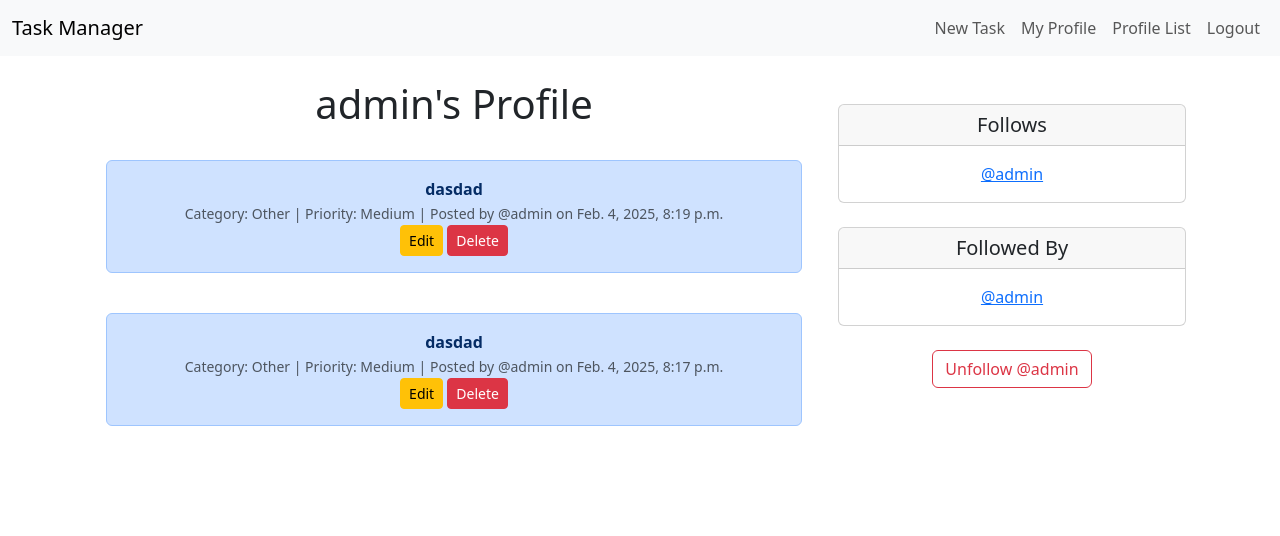
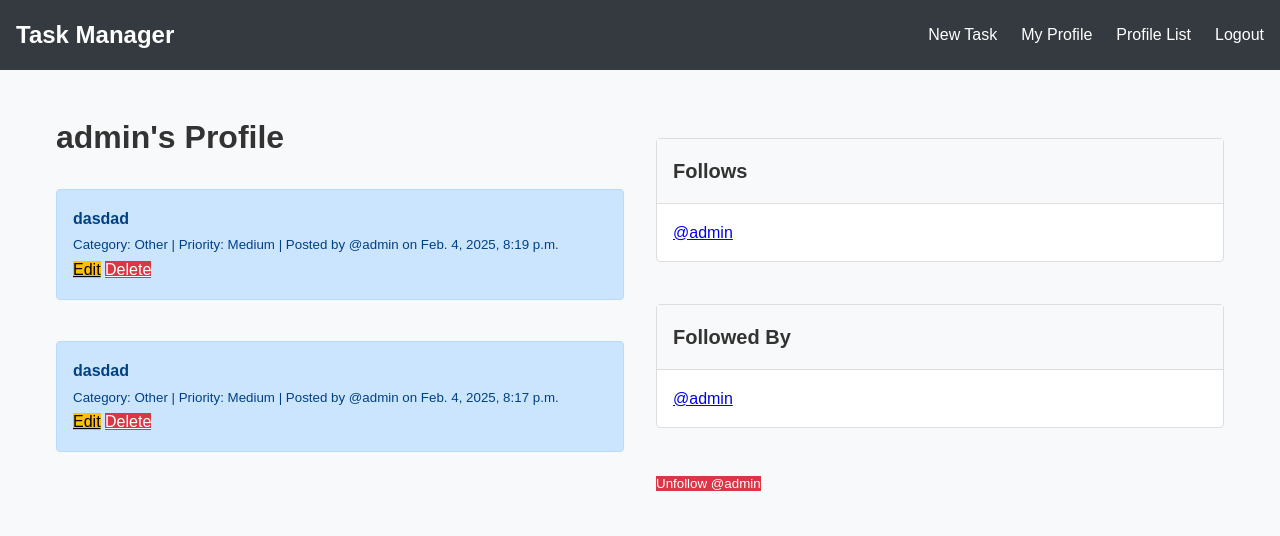
Before and after one commit to eminah734/TaskManager, a Django app: page /profile/1 in a window 1280 px wide. Shown: the top 536 px of the page. Run offline with Django 5.2, Linux system fonts and the light colour scheme; a user stored in the database is signed in; data comes from the database, SQL or seed files in the repository; both versions use the stored data as it was after the commit.

Commit message:
dodanie nowych stylow jeszcze do naprawy

```diff
--- a/TaskManager/TaskManager/settings.py
+++ b/TaskManager/TaskManager/settings.py
@@ -9,7 +9,7 @@ https://docs.djangoproject.com/en/5.1/topics/settings/
 For the full list of settings and their values, see
 https://docs.djangoproject.com/en/5.1/ref/settings/
 """
-
+import os
 from pathlib import Path
 
 # Build paths inside the project like this: BASE_DIR / 'subdir'.
@@ -117,6 +117,7 @@ USE_TZ = True
 # https://docs.djangoproject.com/en/5.1/howto/static-files/
 
 STATIC_URL = 'static/'
+STATICFILES_DIRS = [os.path.join(BASE_DIR, 'TaskWeb/static')]
 
 # Default primary key field type
 # https://docs.djangoproject.com/en/5.1/ref/settings/#default-auto-field
--- /dev/null
+++ b/TaskManager/TaskWeb/static/css/styles.css
@@ -0,0 +1,261 @@
+* {
+    margin: 0;
+    padding: 0;
+    box-sizing: border-box;
+}
+
+body {
+    font-family: Arial, sans-serif;
+    line-height: 1.6;
+    background-color: #f8f9fa;
+    color: #333;
+}
+
+/* Navbar */
+.navbar {
+    background-color: #343a40;
+    padding: 1rem;
+    display: flex;
+    justify-content: space-between;
+    align-items: center;
+}
+
+.navbar-brand {
+    font-size: 1.5rem; /* Większy rozmiar czcionki dla głównego odnośnika */
+    font-weight: bold; /* Pogrubienie tekstu */
+    color: #fff;
+    text-decoration: none;
+    margin-right: auto; /* Przesuwa główny odnośnik na lewo */
+}
+
+.navbar-nav {
+    display: flex;
+    align-items: center;
+    list-style: none;
+    margin: 0;
+    padding: 0;
+}
+
+.navbar-nav a {
+    color: #fff;
+    text-decoration: none;
+    margin-left: 1.5rem; /* Odstęp między odnośnikami */
+    font-size: 1rem;
+}
+
+.navbar-nav a:hover {
+    color: #ffdd57;
+}
+/* Kontener */
+.container {
+    max-width: 1200px;
+    margin: 0 auto;
+    padding: 1rem;
+}
+
+/* Alerty */
+.alert {
+    padding: 1rem;
+    margin-bottom: 1rem;
+    border-radius: 4px;
+}
+
+.alert-warning {
+    background-color: #fff3cd;
+    border: 1px solid #ffeeba;
+    color: #856404;
+}
+
+.alert-primary {
+    background-color: #cce5ff;
+    border: 1px solid #b8daff;
+    color: #004085;
+}
+
+/* Przyciski */
+.btn {
+    display: inline-block;
+    padding: 0.5rem 1rem;
+    border-radius: 4px;
+    text-decoration: none;
+    font-size: 1rem;
+    cursor: pointer;
+}
+
+.btn-primary {
+    background-color: #007bff;
+    color: #fff;
+    border: none;
+}
+
+.btn-primary:hover {
+    background-color: #0056b3;
+}
+
+.btn-secondary {
+    background-color: #6c757d;
+    color: #fff;
+    border: none;
+}
+
+.btn-secondary:hover {
+    background-color: #5a6268;
+}
+
+.btn-danger {
+    background-color: #dc3545;
+    color: #fff;
+    border: none;
+}
+
+.btn-danger:hover {
+    background-color: #c82333;
+}
+
+.btn-warning {
+    background-color: #ffc107;
+    color: #000;
+    border: none;
+}
+
+.btn-warning:hover {
+    background-color: #e0a800;
+}
+
+/* Formularze */
+.form-control {
+    width: 100%;
+    padding: 0.5rem;
+    margin-bottom: 1rem;
+    border: 1px solid #ccc;
+    border-radius: 4px;
+}
+
+.form-control:focus {
+    border-color: #007bff;
+    outline: none;
+}
+
+/* Karty */
+.card {
+    background-color: #fff;
+    border: 1px solid #ddd;
+    border-radius: 4px;
+    margin-bottom: 1rem;
+}
+
+.card-header {
+    background-color: #f8f9fa;
+    padding: 1rem;
+    border-bottom: 1px solid #ddd;
+}
+
+.card-body {
+    padding: 1rem;
+}
+
+/* Listy */
+.list-group {
+    list-style: none;
+}
+
+.list-group-item {
+    padding: 0.75rem 1.25rem;
+    border: 1px solid #ddd;
+    margin-bottom: -1px;
+}
+
+.list-group-item:first-child {
+    border-top-left-radius: 4px;
+    border-top-right-radius: 4px;
+}
+
+.list-group-item:last-child {
+    border-bottom-left-radius: 4px;
+    border-bottom-right-radius: 4px;
+}
+
+/* Tekst */
+.text-muted {
+    color: #6c757d;
+}
+
+.text-center {
+    text-align: center;
+}
+
+/* Profile Page */
+.profile-content {
+    display: flex;
+    gap: 2rem;
+}
+
+.profile-main {
+    flex: 1;
+}
+
+.profile-sidebar {
+    flex: 1;
+}
+
+.custom-alert {
+    padding: 1rem;
+    margin-bottom: 1rem;
+    border-radius: 4px;
+    background-color: #cce5ff;
+    border: 1px solid #b8daff;
+    color: #004085;
+}
+
+.custom-card {
+    background-color: #fff;
+    border: 1px solid #ddd;
+    border-radius: 4px;
+    margin-bottom: 1rem;
+}
+
+.custom-card-header {
+    background-color: #f8f9fa;
+    padding: 1rem;
+    border-bottom: 1px solid #ddd;
+    font-size: 1.25rem;
+    font-weight: bold;
+}
+
+.custom-card-body {
+    padding: 1rem;
+}
+
+.custom-card-text {
+    margin: 0;
+}
+
+.custom-btn-success {
+    background-color: #28a745;
+    color: #fff;
+    border: none;
+}
+
+.custom-btn-success:hover {
+    background-color: #218838;
+}
+
+.custom-btn-warning {
+    background-color: #ffc107;
+    color: #000;
+    border: none;
+}
+
+.custom-btn-warning:hover {
+    background-color: #e0a800;
+}
+
+.custom-btn-danger {
+    background-color: #dc3545;
+    color: #fff;
+    border: none;
+}
+
+.custom-btn-danger:hover {
+    background-color: #c82333;
+}
--- a/TaskManager/TaskWeb/templates/base.html
+++ b/TaskManager/TaskWeb/templates/base.html
@@ -1,10 +1,11 @@
+{% load static %}
 <!doctype html>
 <html lang="en">
   <head>
     <meta charset="utf-8">
     <meta name="viewport" content="width=device-width, initial-scale=1">
     <title>Your tasks</title>
-    <link href="https://cdn.jsdelivr.net/npm/bootstrap@5.3.3/dist/css/bootstrap.min.css" rel="stylesheet" integrity="sha384-QWTKZyjpPEjISv5WaRU9OFeRpok6YctnYmDr5pNlyT2bRjXh0JMhjY6hW+ALEwIH" crossorigin="anonymous">
+    <link rel="stylesheet" href="{% static 'css/styles.css' %}">
   </head>
   <body>
 
@@ -23,6 +24,5 @@
       {% block content %}
       {% endblock %}
     </div>
-    <script src="https://cdn.jsdelivr.net/npm/bootstrap@5.3.3/dist/js/bootstrap.bundle.min.js" integrity="sha384-YvpcrYf0tY3lHB60NNkmXc5s9fDVZLESaAA55NDzOxhy9GkcIdslK1eN7N6jIeHz" crossorigin="anonymous"></script>
-  </body>
+   </body>
 </html>
--- a/TaskManager/TaskWeb/templates/editTask.html
+++ b/TaskManager/TaskWeb/templates/editTask.html
@@ -1,5 +1,5 @@
 {% extends 'base.html' %}
-
+{% load static %}
 {% block content %}
     <h1>Edit Task</h1>
     <form method="POST">
--- a/TaskManager/TaskWeb/templates/home.html
+++ b/TaskManager/TaskWeb/templates/home.html
@@ -1,5 +1,5 @@
 {% extends 'base.html' %}
-
+{% load static %}
 {% block content %}
     <h1>Task Manager</h1>
     {% for task in tasks %}
--- a/TaskManager/TaskWeb/templates/login.html
+++ b/TaskManager/TaskWeb/templates/login.html
@@ -1,4 +1,5 @@
 {%extends 'base.html' %}
+{% load static %}
 {% block content %}
 
 {% if user.is_authenticated %}
--- a/TaskManager/TaskWeb/templates/logout.html
+++ b/TaskManager/TaskWeb/templates/logout.html
@@ -1,5 +1,5 @@
 {%extends 'base.html' %}
-
+{% load static %}
 
 {% block content %}
 
--- a/TaskManager/TaskWeb/templates/navbar.html
+++ b/TaskManager/TaskWeb/templates/navbar.html
@@ -1,34 +1,14 @@
-<nav class="navbar navbar-expand-lg navbar-light bg-light custom-navbar">
-  <div class="container-fluid">
-      <a class="navbar-brand custom-brand" href="{% url 'home' %}">Task Manager</a>
-      <button class="navbar-toggler" type="button" data-bs-toggle="collapse" data-bs-target="#navbarSupportedContent" aria-controls="navbarSupportedContent" aria-expanded="false" aria-label="Toggle navigation">
-          <span class="navbar-toggler-icon"></span>
-      </button>
-      <div class="collapse navbar-collapse" id="navbarSupportedContent">
-          <ul class="navbar-nav ms-auto mb-2 mb-lg-0">
-
-              {% if user.is_authenticated %}
-              <li class="nav-item">
-                <a class="nav-link custom-link" href="{% url 'task' %}">New Task</a>
-              </li>
-              <li class="nav-item">
-                  <a class="nav-link custom-link" href="{% url 'profile' request.user.id %}">My Profile</a>
-              </li>
-              <li class="nav-item">
-                <a class="nav-link custom-link" href="{% url 'profile_list' %}">Profile List</a>
-              </li>
-              <li class="nav-item">
-                  <a class="nav-link custom-link" href="{% url 'logout' %}">Logout</a>
-              </li>
-              {% else %}
-              <li class="nav-item">
-                  <a class="nav-link custom-link" href="{% url 'login' %}">Login</a>
-              </li>
-              <li class="nav-item">
-                  <a class="nav-link custom-link" href="{% url 'register' %}">Register</a>
-              </li>
-              {% endif %}
-          </ul>
-      </div>
-  </div>
+<nav class="navbar">
+    <a class="navbar-brand" href="{% url 'home' %}">Task Manager</a>
+    <ul class="navbar-nav">
+        {% if user.is_authenticated %}
+            <li><a href="{% url 'task' %}">New Task</a></li>
+            <li><a href="{% url 'profile' request.user.id %}">My Profile</a></li>
+            <li><a href="{% url 'profile_list' %}">Profile List</a></li>
+            <li><a href="{% url 'logout' %}">Logout</a></li>
+        {% else %}
+            <li><a href="{% url 'login' %}">Login</a></li>
+            <li><a href="{% url 'register' %}">Register</a></li>
+        {% endif %}
+    </ul>
 </nav>
--- a/TaskManager/TaskWeb/templates/newTask.html
+++ b/TaskManager/TaskWeb/templates/newTask.html
@@ -1,5 +1,5 @@
 {% extends 'base.html' %}
-
+{% load static %}
 {% block content %}
     <h1>Add New Task</h1>
     <form method="POST">
--- a/TaskManager/TaskWeb/templates/profile.html
+++ b/TaskManager/TaskWeb/templates/profile.html
@@ -1,72 +1,62 @@
-{%extends 'base.html' %}
-
+{% extends 'base.html' %}
+{% load static %}
 
 {% block content %}
 
 {% if profile %}
-
-    <div class="container text-center">
-        <div class="row">
-            <div class="col-8">
+    <div class="custom-container">
+        <div class="profile-content">
+            <div class="profile-main">
                 <h1>{{ profile.user.username }}'s Profile</h1>
                 <br>
                 {% if tasks %}
                     {% for task in tasks %}
-                        <div class="container text-center">
-                            <div class="alert alert-primary" role="alert">
+                        <div class="custom-alert">
                             <strong>{{ task.body }}</strong><br>
-                                <small class="text-muted">
+                            <small class="custom-text-muted">
                                 Category: {{ task.get_category_display }} |
                                 Priority: {{ task.get_priority_display }} |
                                 Posted by @{{ task.user.username }} on {{ task.created_at }}
                             </small>
                             <br>
-                                <a href="{% url 'editTask' task.id %}" class="btn btn-sm btn-warning">Edit</a>
-                                <a href="{% url 'deleteTask' task.id %}" class="btn btn-sm btn-danger">Delete</a>
-                            </div>
+                            <a href="{% url 'editTask' task.id %}" class="custom-btn custom-btn-warning">Edit</a>
+                            <a href="{% url 'deleteTask' task.id %}" class="custom-btn custom-btn-danger">Delete</a>
                         </div>
                         <br>
                     {% endfor %}
                 {% endif %}
             </div>
-            <div class="col-4">
+            <div class="profile-sidebar">
                 <br>
-                <div class="card">
-                    <h5 class="card-header">Follows</h5>
-                    <div class="card-body">
-                      <p class="card-text">
+                <div class="custom-card">
+                    <h5 class="custom-card-header">Follows</h5>
+                    <div class="custom-card-body">
+                        <p class="custom-card-text">
                             {% for following in profile.follows.all %}
                                 <a href="{% url 'profile' following.user.id %}">@{{ following }}</a><br>
-
                             {% endfor %}
                         </p>
                     </div>
                 </div>
                 <br>
-                <div class="card">
-                    <h5 class="card-header">Followed By</h5>
-                    <div class="card-body">
-                      <p class="card-text">
+                <div class="custom-card">
+                    <h5 class="custom-card-header">Followed By</h5>
+                    <div class="custom-card-body">
+                        <p class="custom-card-text">
                             {% for following in profile.followed_by.all %}
                                 <a href="{% url 'profile' following.user.id %}">@{{ following }}</a><br>
-
                             {% endfor %}
                         </p>
                     </div>
                 </div>
                 <br>
-
-
-                <form method=POST>
+                <form method="POST">
                     {% csrf_token %}
                     {% if profile in user.profile.follows.all %}
-                        <button class="btn btn-outline-danger" name="follow" value="unfollow" type="submit">Unfollow @{{ profile.user.username }}</button>
+                        <button class="custom-btn custom-btn-danger" name="follow" value="unfollow" type="submit">Unfollow @{{ profile.user.username }}</button>
                     {% else %}
-                        <button class="btn btn-outline-success" name="follow" value="follow" type="submit">follow @{{ profile.user.username }}</button>
-
+                        <button class="custom-btn custom-btn-success" name="follow" value="follow" type="submit">Follow @{{ profile.user.username }}</button>
                     {% endif %}
-
-
                 </form>
                 <br>
             </div>
--- a/TaskManager/TaskWeb/templates/profile_list.html
+++ b/TaskManager/TaskWeb/templates/profile_list.html
@@ -1,5 +1,5 @@
 {%extends 'base.html' %}
-
+{% load static %}
 
 {% block content %}
     <h1>Profile list</h1>
--- a/TaskManager/TaskWeb/templates/register.html
+++ b/TaskManager/TaskWeb/templates/register.html
@@ -1,4 +1,6 @@
 {%extends 'base.html' %}
+{% load static %}
+
 {% block content %}
 
 <div class="col-md-6 offset-md-3">
```
Also changed, not shown: TaskManager/db.sqlite3. Lines whose indentation alone changed are shown as unchanged.
